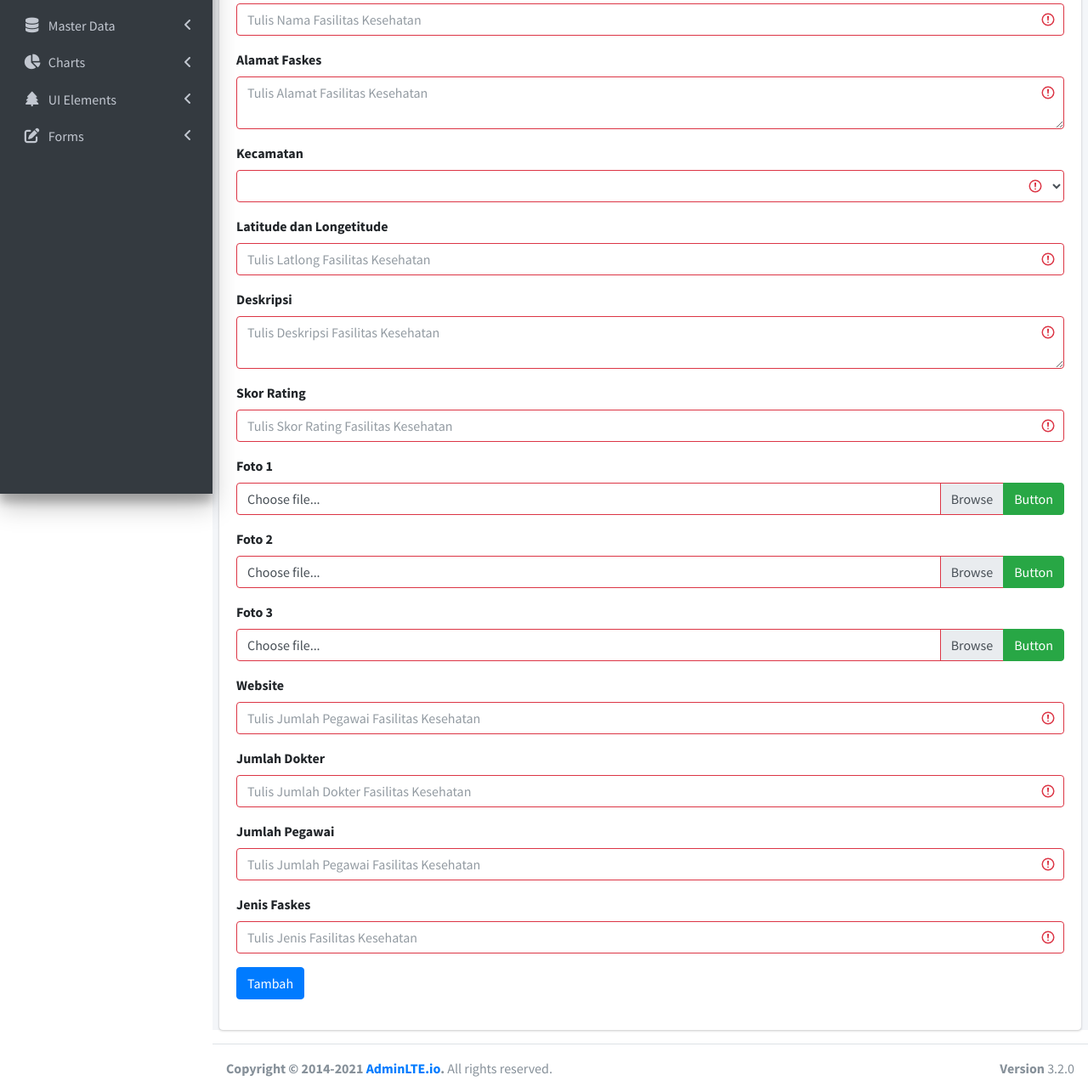
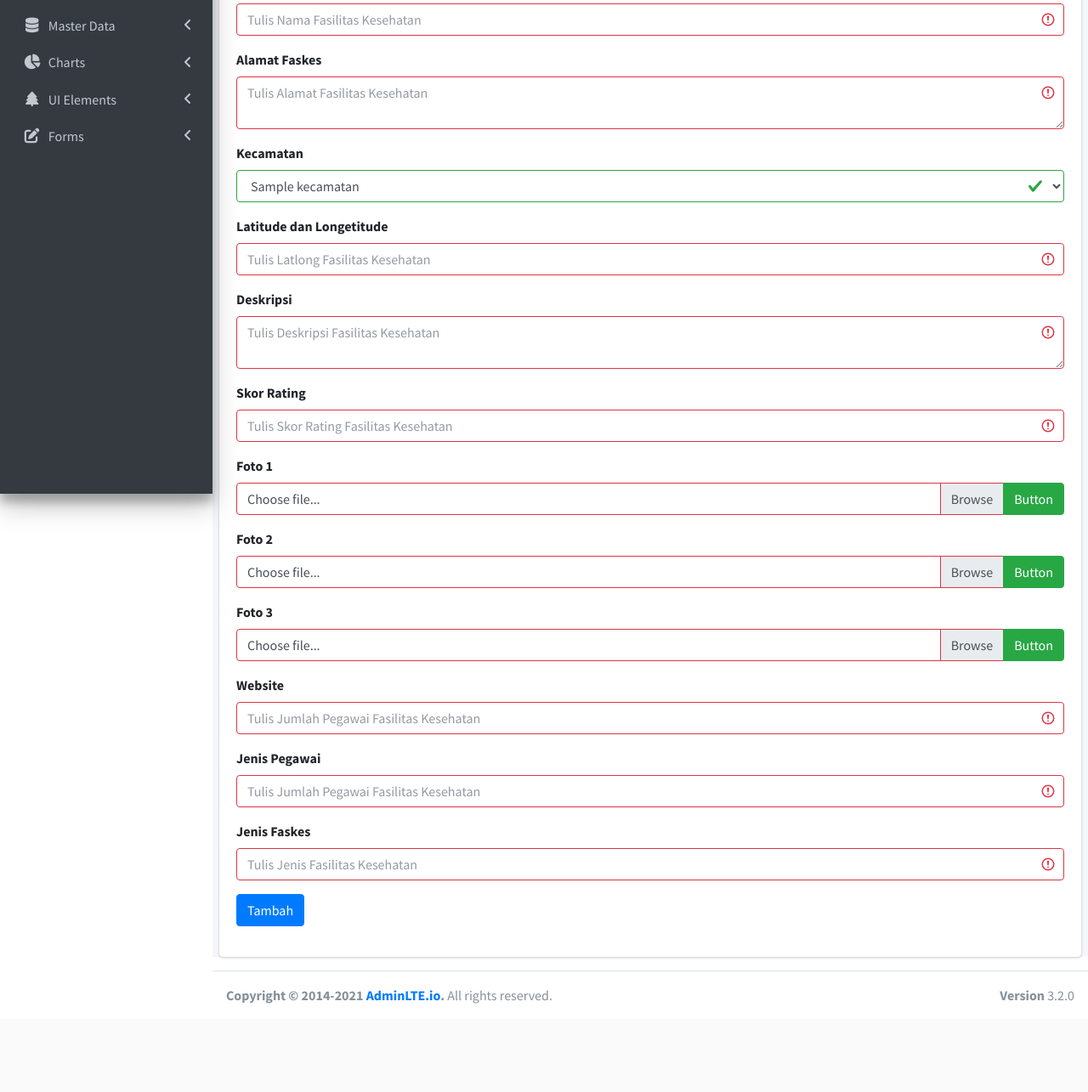
Before and after one commit to ayyashmumtaz/project_faskes, a CodeIgniter app: page /database/Master/faskes_create in a window 1280 px wide. Shown: the part 219-1504 px from the top of the page at 85% size. After the commit the page ends 1400 px from the top, so only its background shows below. Run offline with CodeIgniter, Linux system fonts and the light colour scheme; tables that the repository leaves empty or names only in its code hold one stand-in row (values such as "Sample post"); lists and menus that the app fills with data are empty; some libraries are stand-ins or nearby versions.

Commit message:
move all model to construct @ Master controller & dropdown from db

```diff
--- a/application/controllers/Master.php
+++ b/application/controllers/Master.php
@@ -6,6 +6,11 @@ class Master extends CI_Controller
 	public function __construct()
 	{
 		parent::__construct();
+		$this->load->model('Faskes_model');
+		$this->load->model('Kecamatan_model');
+		$this->load->model('Jenis_faskes_model');
+		$this->load->model('Komentar_model');
+		$this->load->model('Users_model');
 	}
 
 	public function index()
@@ -16,7 +21,7 @@ class Master extends CI_Controller
 	{
 		$data['title'] = 'Data Faskes';
 
-		$this->load->model('Faskes_model');
+
 		$data['dataFaskes'] = $this->Faskes_model->getAllDataFaskes();
 
 		$this->load->view('_partials/header', $data);
@@ -29,7 +34,7 @@ class Master extends CI_Controller
 	public function faskes_create()
 	{
 		$data['title'] = 'Form Faskes';
-
+		$data['kecamatan'] = $this->Faskes_model->getKecamatan();
 		$this->load->view('_partials/header', $data);
 		$this->load->view('_partials/navbar');
 		$this->load->view('master/faskes_create');
@@ -40,7 +45,7 @@ class Master extends CI_Controller
 	{
 		$data['title'] = 'Data Kecamatan';
 
-		$this->load->model('Kecamatan_model');
+
 		$data['dataKecamatan'] = $this->Kecamatan_model->getAllDataKecamatan();
 
 		$this->load->view('_partials/header', $data);
@@ -61,7 +66,7 @@ class Master extends CI_Controller
 
 	public function kecamatan_delete()
 	{
-		$this->load->model('Kecamatan_model');
+
 		$id = $this->input->get('id');
 		$this->Kecamatan_model->deleteKecamatan($id);
 		redirect(base_url() . 'master/kecamatan', 'refresh');
@@ -71,7 +76,7 @@ class Master extends CI_Controller
 	{
 		$data['title'] = 'Data Jenis Faskes';
 
-		$this->load->model('Jenis_faskes_model');
+
 		$data['dataJenisFaskes'] = $this->Jenis_faskes_model->getAllDataJenisFaskes();
 
 		$this->load->view('_partials/header', $data);
@@ -84,7 +89,7 @@ class Master extends CI_Controller
 	{
 		$data['title'] = 'Data Users';
 
-		$this->load->model('Users_model');
+
 		$data['dataUsers'] = $this->Users_model->getAllDataUsers();
 
 		$this->load->view('_partials/header', $data);
@@ -97,7 +102,7 @@ class Master extends CI_Controller
 	{
 		$data['title'] = 'Data Komentar';
 
-		$this->load->model('Komentar_model');
+
 		$data['dataKomentar'] = $this->Komentar_model->getAllDataKomentar();
 
 		$this->load->view('_partials/header', $data);
--- a/application/models/Faskes_model.php
+++ b/application/models/Faskes_model.php
@@ -15,4 +15,9 @@ class Faskes_model extends CI_Model
 
       return $query->result();
    }
+
+   function getKecamatan()
+   {
+   return $this->db->get('kecamatan')->result_array();
+   }
 }
--- a/application/views/_partials/header.php
+++ b/application/views/_partials/header.php
@@ -31,4 +31,11 @@
 
 <script src="//ajax.googleapis.com/ajax/libs/jquery/1.9.1/jquery.min.js"></script>
   <script src="//cdn.jsdelivr.net/npm/sweetalert2@11"></script>
+
+<link href="https://cdn.jsdelivr.net/npm/select2@4.1.0-beta.1/dist/css/select2.min.css" rel="stylesheet" />
+
+
+<!-- Select2 JS -->
+<script src="https://cdn.jsdelivr.net/npm/select2@4.1.0-beta.1/dist/js/select2.min.js"></script>
+
 </head>
--- a/application/views/master/faskes_create.php
+++ b/application/views/master/faskes_create.php
@@ -41,7 +41,9 @@
                       <div class="form-group">
                          <label for="kecamatan_id" class="form-label">Kecamatan</label>
                          <select id="kecamatan_id" name="kecamatan_id"  class="form-control" required>
-
+                       <?php foreach($kecamatan as $i){ ?>
+                  <option value="<?php echo $i['id_kecamatan']; ?>"><?php echo $i['nama_kecamatan']; ?></option>
+                  <?php } ?>
                          </select>
                       </div>
                       <div class="form-group">
@@ -91,11 +93,7 @@
                          <input id="website" name="website" placeholder="Tulis Jumlah Pegawai Fasilitas Kesehatan" type="text" class="form-control" required>
                       </div>
                       <div class="form-group">
-                         <label for="jumlah_dokter" class="form-label">Jumlah Dokter</label>
-                         <input id="jumlah_dokter" name="jumlah_dokter" placeholder="Tulis Jumlah Dokter Fasilitas Kesehatan" type="text" class="form-control" required>
-                      </div>
-                      <div class="form-group">
-                         <label for="jumlah_pegawai" class="form-label">Jumlah Pegawai</label>
+                         <label for="jumlah_pegawai" class="form-label">Jenis Pegawai</label>
                          <input id="jumlah_pegawai" name="jumlah_pegawai" placeholder="Tulis Jumlah Pegawai Fasilitas Kesehatan" type="text" class="form-control" required>
                       </div>
                       <div class="form-group">
@@ -118,22 +116,4 @@
     <!-- /.content -->
  </div>
 
-<script type="text/javascript">
-   $(document).ready(function () {
-             $("#kecamatan_id").click(function () {
-                 $.ajax({
-                     url: 'https://dev.farizdotid.com/api/daerahindonesia/kecamatan?id_kota=3276',
-                     type: 'GET',
-                     data: "{}",
-                     success: function (data) {
-               var s = '<option value="-1">--- PILIH KECAMATAN ----</option>';
-               for (var i = 0; i < 11; i++) {
-                   s += '<option value="' + data.kecamatan[i].id + '">' + data.kecamatan[i].nama + '</option>';
-               }
-               $("#kecamatan_id").html(s);
-           }
-                 });
-             });
-         });
-    </script>
  <!-- /.content-wrapper -->
```
